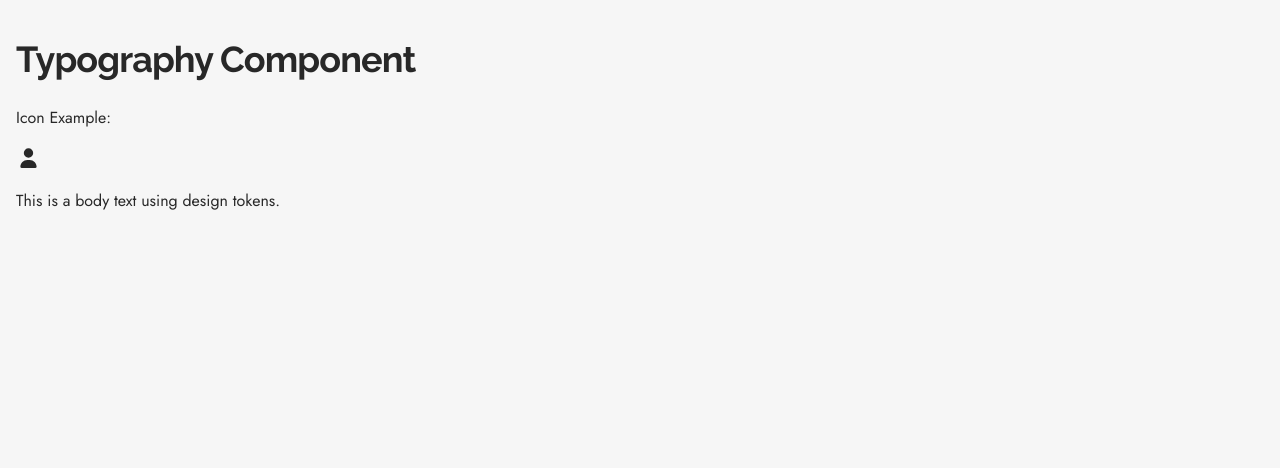
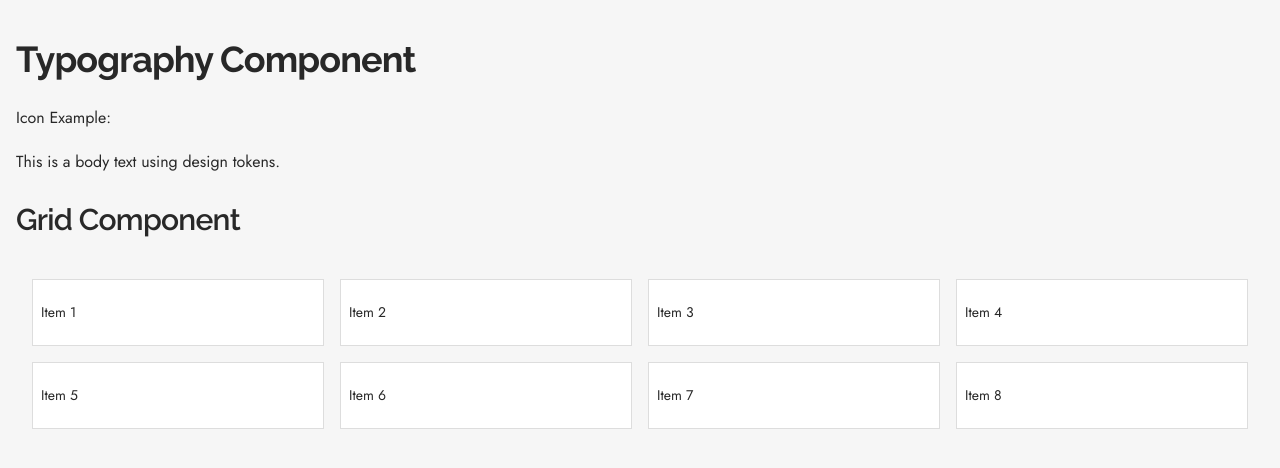
Before and after one commit to lucas-murta/neoway-technical-test, a Vue app: page / in a window 1280 px wide. Shown: the top 468 px of the page. Built offline with nearby package versions, Linux system fonts and the light colour scheme.

Commit message:
feat(grid): fix import casing and add docs

```diff
--- a/src/App.vue
+++ b/src/App.vue
@@ -2,9 +2,7 @@
 import { inject, onUnmounted } from 'vue'
 import Typography from './lib/base-components/Typography/Typography.vue'
 import Icon from './lib/base-components/Icon/Icon.vue'
-import { library } from '@fortawesome/fontawesome-svg-core'
-import { faUser } from '@fortawesome/free-solid-svg-icons'
-library.add(faUser)
+import Grid from './lib/base-components/Grid/Grid.vue'
 const stop = inject<() => void>('stopThemeListener')
 onUnmounted(() => {
   if (typeof stop === 'function') stop()
@@ -38,6 +36,19 @@ onUnmounted(() => {
     >
       This is a body text using design tokens.
     </Typography>
+
+    <div style="margin-top: 24px">
+      <Typography tag="h2" variant="heading-3" font-family="heading" font-weight="semibold" size="2xl">
+        Grid Component
+      </Typography>
+      <Grid :cols="2" :md-cols="3" :lg-cols="4" gap="2" padding="16px">
+        <div v-for="n in 8" :key="n" style="background-color: #fff; border: 1px solid #ddd; padding: 8px">
+          <Typography tag="p" variant="body-small" font-family="body" font-weight="regular" size="sm">
+            Item {{ n }}
+          </Typography>
+        </div>
+      </Grid>
+    </div>
   </main>
 </template>
 
```
